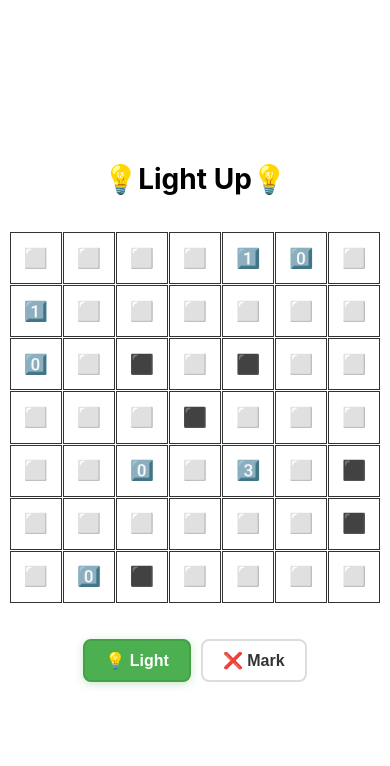
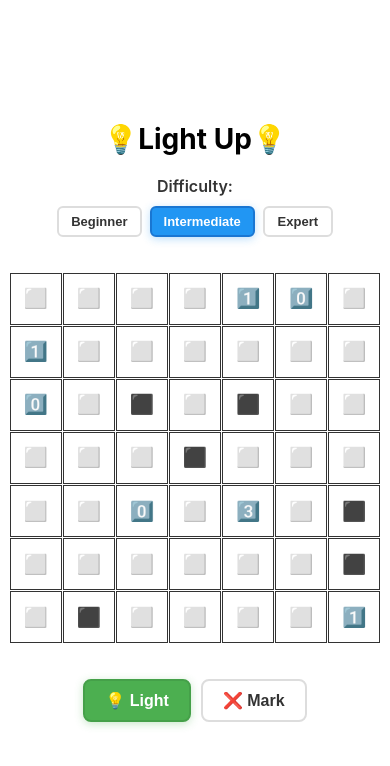
Before and after one commit to karstendick/light-up, a React Native app: screen / in a window 390 px wide. Shown: the top 766 px of the page. Built offline with nearby package versions, Linux system fonts and the light colour scheme.

Commit message:
add multiple board sizes

```diff
--- a/GameBoard.tsx
+++ b/GameBoard.tsx
@@ -4,16 +4,13 @@ import { Draft } from 'immer';
 import { Text, StyleSheet, View } from 'react-native';
 import './styles.css';
 
-// TODO: Handled different sized puzzles
-const nrows = 7;
-const ncols = 7;
-
-function itorc(i: number): [number, number] {
-  return [Math.floor(i / ncols), i % ncols];
+// Grid utility functions
+function itorc(i: number, cols: number): [number, number] {
+  return [Math.floor(i / cols), i % cols];
 }
 
-function rctoi(r: number, c: number): number {
-  return r * ncols + c;
+function rctoi(r: number, c: number, cols: number): number {
+  return r * cols + c;
 }
 
 enum CellState {
@@ -62,36 +59,77 @@ type Cell = {
 
 type PlacementMode = 'lightbulb' | 'x';
 
-const puzzle1 = `
+type Difficulty = 'beginner' | 'intermediate' | 'expert';
+
+type PuzzleConfig = {
+  puzzle: string;
+  rows: number;
+  cols: number;
+};
+
+const puzzles: Record<Difficulty, PuzzleConfig> = {
+  beginner: {
+    rows: 5,
+    cols: 5,
+    puzzle: `
+..1..
+.....
+1.=.1
+.....
+..1..
+`,
+  },
+  intermediate: {
+    rows: 7,
+    cols: 7,
+    puzzle: `
 ....10.
 1......
 0.=.=..
 ...=...
 ..0.3.=
 ......=
-.0=....`;
+.=....1
+`,
+  },
+  expert: {
+    rows: 9,
+    cols: 9,
+    puzzle: `
+...2.1...
+.=.....=.
+....=....
+1.=...=.1
+.........
+2.=...=.0
+....=....
+.=.....=.
+...0.3...
+`,
+  },
+};
 
-function parsePuzzle(puzzle: string): Cell[] {
+function parsePuzzle(puzzle: string, rows: number, cols: number): Cell[] {
   const lines = puzzle.trim().split('\n');
   const cells = [];
-  for (let y = 0; y < lines.length; y++) {
+  for (let y = 0; y < rows; y++) {
     const line = lines[y];
-    for (let x = 0; x < line.length; x++) {
+    for (let x = 0; x < cols; x++) {
       const char = line[x];
       const state = charToCellState[char];
-      cells.push({ id: x + y * line.length, state });
+      cells.push({ id: x + y * cols, state });
     }
   }
   return cells;
 }
 
 const transparentStates = [CellState.Empty, CellState.Xed, CellState.Lit, CellState.LitXed];
-function shineLight(cells: Cell[], lightbulbCell: Cell): Cell[] {
-  const [r, c] = itorc(lightbulbCell.id);
+function shineLight(cells: Cell[], lightbulbCell: Cell, rows: number, cols: number): Cell[] {
+  const [r, c] = itorc(lightbulbCell.id, cols);
   const litCells = [];
   // go up
   for (let i = r - 1; i >= 0; i--) {
-    const cell = cells[rctoi(i, c)];
+    const cell = cells[rctoi(i, c, cols)];
     if (transparentStates.includes(cell.state)) {
       litCells.push(cell);
     } else {
@@ -99,8 +137,8 @@ function shineLight(cells: Cell[], lightbulbCell: Cell): Cell[] {
     }
   }
   // go down
-  for (let i = r + 1; i < nrows; i++) {
-    const cell = cells[rctoi(i, c)];
+  for (let i = r + 1; i < rows; i++) {
+    const cell = cells[rctoi(i, c, cols)];
     if (transparentStates.includes(cell.state)) {
       litCells.push(cell);
     } else {
@@ -109,7 +147,7 @@ function shineLight(cells: Cell[], lightbulbCell: Cell): Cell[] {
   }
   // go left
   for (let i = c - 1; i >= 0; i--) {
-    const cell = cells[rctoi(r, i)];
+    const cell = cells[rctoi(r, i, cols)];
     if (transparentStates.includes(cell.state)) {
       litCells.push(cell);
     } else {
@@ -117,8 +155,8 @@ function shineLight(cells: Cell[], lightbulbCell: Cell): Cell[] {
     }
   }
   // go right
-  for (let i = c + 1; i < ncols; i++) {
-    const cell = cells[rctoi(r, i)];
+  for (let i = c + 1; i < cols; i++) {
+    const cell = cells[rctoi(r, i, cols)];
     if (transparentStates.includes(cell.state)) {
       litCells.push(cell);
     } else {
@@ -128,24 +166,24 @@ function shineLight(cells: Cell[], lightbulbCell: Cell): Cell[] {
   return litCells;
 }
 
-function getAdjacentCells(cells: Cell[], cell: Cell): Cell[] {
-  const [r, c] = itorc(cell.id);
+function getAdjacentCells(cells: Cell[], cell: Cell, rows: number, cols: number): Cell[] {
+  const [r, c] = itorc(cell.id, cols);
   const adjacentCells = [];
   // go up
   if (r > 0) {
-    adjacentCells.push(cells[rctoi(r - 1, c)]);
+    adjacentCells.push(cells[rctoi(r - 1, c, cols)]);
   }
   // go down
-  if (r < nrows - 1) {
-    adjacentCells.push(cells[rctoi(r + 1, c)]);
+  if (r < rows - 1) {
+    adjacentCells.push(cells[rctoi(r + 1, c, cols)]);
   }
   // go left
   if (c > 0) {
-    adjacentCells.push(cells[rctoi(r, c - 1)]);
+    adjacentCells.push(cells[rctoi(r, c - 1, cols)]);
   }
   // go right
-  if (c < ncols - 1) {
-    adjacentCells.push(cells[rctoi(r, c + 1)]);
+  if (c < cols - 1) {
+    adjacentCells.push(cells[rctoi(r, c + 1, cols)]);
   }
   return adjacentCells;
 }
@@ -154,8 +192,13 @@ function getAdjacentCells(cells: Cell[], cell: Cell): Cell[] {
 // 0 means the correct number of lightbulbs are adjacent
 // >0 means there are too many lightbulbs adjacent, which is an error
 // <0 means there are too few lightbulbs adjacent, so continue playing
-function getNumAdjacentLightbulbsDiff(cells: Cell[], cell: Cell): number {
-  const adjacentCells = getAdjacentCells(cells, cell);
+function getNumAdjacentLightbulbsDiff(
+  cells: Cell[],
+  cell: Cell,
+  rows: number,
+  cols: number
+): number {
+  const adjacentCells = getAdjacentCells(cells, cell, rows, cols);
   const numAdjacentLightbulbs = adjacentCells.filter(
     (cell) => cell.state === CellState.Lightbulb
   ).length;
@@ -164,7 +207,7 @@ function getNumAdjacentLightbulbsDiff(cells: Cell[], cell: Cell): number {
   return numAdjacentLightbulbs - numRequiredAdjacentLightbulbs;
 }
 
-function cellIsError(cells: Cell[], cell: Cell): boolean {
+function cellIsError(cells: Cell[], cell: Cell, rows: number, cols: number): boolean {
   if (
     ![
       CellState.Shaded0,
@@ -176,11 +219,11 @@ function cellIsError(cells: Cell[], cell: Cell): boolean {
   ) {
     return false;
   }
-  const numAdjacentLightbulbsDiff = getNumAdjacentLightbulbsDiff(cells, cell);
+  const numAdjacentLightbulbsDiff = getNumAdjacentLightbulbsDiff(cells, cell, rows, cols);
   return numAdjacentLightbulbsDiff > 0;
 }
 
-function checkIsGameWon(cells: Cell[]): boolean {
+function checkIsGameWon(cells: Cell[], rows: number, cols: number): boolean {
   // Check that all cells are lit
   const disallowedStates = [CellState.Empty, CellState.Xed];
   const cellsWithDisallowedStates = cells.filter((cell) => disallowedStates.includes(cell.state));
@@ -198,7 +241,7 @@ function checkIsGameWon(cells: Cell[]): boolean {
     ].includes(cell.state)
   );
   const numAdjacentLightbulbsDiffs = numberedCells.map((cell) =>
-    getNumAdjacentLightbulbsDiff(cells, cell)
+    getNumAdjacentLightbulbsDiff(cells, cell, rows, cols)
   );
   if (numAdjacentLightbulbsDiffs.some((diff) => diff !== 0)) {
     return false;
@@ -208,9 +251,21 @@ function checkIsGameWon(cells: Cell[]): boolean {
 }
 
 export default function GameBoard() {
-  const [cells, setCells] = useImmer(parsePuzzle(puzzle1));
+  const [difficulty, setDifficulty] = useState<Difficulty>('intermediate');
+  const [currentPuzzle, setCurrentPuzzle] = useState(puzzles[difficulty]);
+  const [cells, setCells] = useImmer(
+    parsePuzzle(currentPuzzle.puzzle, currentPuzzle.rows, currentPuzzle.cols)
+  );
   const [isGameWon, setIsGameWon] = useImmer(false);
   const [placementMode, setPlacementMode] = useState<PlacementMode>('lightbulb');
+
+  const handleDifficultyChange = (newDifficulty: Difficulty) => {
+    const newPuzzle = puzzles[newDifficulty];
+    setDifficulty(newDifficulty);
+    setCurrentPuzzle(newPuzzle);
+    setCells(parsePuzzle(newPuzzle.puzzle, newPuzzle.rows, newPuzzle.cols));
+    setIsGameWon(false);
+  };
 
   function cellIsClickable(cell: Cell): boolean {
     if (isGameWon) {
@@ -291,7 +346,9 @@ export default function GameBoard() {
       prevLitXedCells.forEach((cell) => (draftCells[cell.id].state = CellState.Xed));
       // Light all cells that are now lit by lightbulbs
       const lightbulbCells = draftCells.filter((cell) => cell.state === CellState.Lightbulb);
-      const litCells = lightbulbCells.flatMap((cell) => shineLight(draftCells, cell));
+      const litCells = lightbulbCells.flatMap((cell) =>
+        shineLight(draftCells, cell, currentPuzzle.rows, currentPuzzle.cols)
+      );
       litCells.forEach((cell) => {
         if ([CellState.Xed, CellState.LitXed].includes(cell.state)) {
           draftCells[cell.id].state = CellState.LitXed;
@@ -302,24 +359,60 @@ export default function GameBoard() {
 
       // Check for errors
       draftCells.forEach((cell) => {
-        draftCells[cell.id].isError = cellIsError(draftCells, cell);
+        draftCells[cell.id].isError = cellIsError(
+          draftCells,
+          cell,
+          currentPuzzle.rows,
+          currentPuzzle.cols
+        );
       });
 
       // Check for win condition
-      setIsGameWon(checkIsGameWon(draftCells));
+      setIsGameWon(checkIsGameWon(draftCells, currentPuzzle.rows, currentPuzzle.cols));
     });
   };
 
   return (
     <React.Fragment>
-      <div className="board_grid">
+      {/* Difficulty selector */}
+      <View style={styles.difficultySelector}>
+        <Text style={styles.selectorLabel}>Difficulty:</Text>
+        <View style={styles.difficultyButtons}>
+          <button
+            className={`difficulty-button ${difficulty === 'beginner' ? 'active' : ''}`}
+            onClick={() => handleDifficultyChange('beginner')}
+            type="button"
+            aria-label="Beginner difficulty (5x5)"
+          >
+            Beginner
+          </button>
+          <button
+            className={`difficulty-button ${difficulty === 'intermediate' ? 'active' : ''}`}
+            onClick={() => handleDifficultyChange('intermediate')}
+            type="button"
+            aria-label="Intermediate difficulty (7x7)"
+          >
+            Intermediate
+          </button>
+          <button
+            className={`difficulty-button ${difficulty === 'expert' ? 'active' : ''}`}
+            onClick={() => handleDifficultyChange('expert')}
+            type="button"
+            aria-label="Expert difficulty (9x9)"
+          >
+            Expert
+          </button>
+        </View>
+      </View>
+
+      <div className="board_grid" data-size={currentPuzzle.rows}>
         {cells.map((cell) => (
           <button
             disabled={!cellIsClickable(cell)}
             className={'cell ' + (cell.isError ? 'cell_error' : '')}
             onClick={() => handleClick(cell)}
             key={cell.id}
-            aria-label={`Cell at row ${Math.floor(cell.id / ncols) + 1}, column ${(cell.id % ncols) + 1}`}
+            aria-label={`Cell at row ${Math.floor(cell.id / currentPuzzle.cols) + 1}, column ${(cell.id % currentPuzzle.cols) + 1}`}
             type="button"
           >
             {cellStateToContent[cell.state]}
@@ -359,6 +452,20 @@ const styles = StyleSheet.create({
     textAlign: 'center',
     color: '#4CAF50',
   },
+  difficultySelector: {
+    alignItems: 'center',
+    marginBottom: 20,
+  },
+  selectorLabel: {
+    fontSize: 16,
+    fontWeight: '600',
+    marginBottom: 10,
+    color: '#333',
+  },
+  difficultyButtons: {
+    flexDirection: 'row',
+    gap: 8,
+  },
   modeSelector: {
     flexDirection: 'row',
     justifyContent: 'center',
--- a/styles.css
+++ b/styles.css
@@ -23,13 +23,27 @@ body {
 /* Game board responsive grid */
 .board_grid {
   display: grid;
-  grid-template-columns: repeat(7, 1fr);
-  grid-template-rows: repeat(7, 1fr);
   gap: 2px;
   width: min(90vw, 500px);
   max-width: 500px;
   aspect-ratio: 1;
   margin: 1rem auto;
+}
+
+/* Dynamic grid sizes based on data attribute */
+.board_grid[data-size='5'] {
+  grid-template-columns: repeat(5, 1fr);
+  grid-template-rows: repeat(5, 1fr);
+}
+
+.board_grid[data-size='7'] {
+  grid-template-columns: repeat(7, 1fr);
+  grid-template-rows: repeat(7, 1fr);
+}
+
+.board_grid[data-size='9'] {
+  grid-template-columns: repeat(9, 1fr);
+  grid-template-rows: repeat(9, 1fr);
 }
 
 /* Cell styles with mobile optimizations */
@@ -167,3 +181,50 @@ button {
     min-width: 100px;
   }
 }
+
+/* Difficulty selector buttons */
+.difficulty-button {
+  padding: 8px 16px;
+  font-size: 14px;
+  font-weight: 600;
+  border: 2px solid #ddd;
+  border-radius: 6px;
+  background-color: #fff;
+  color: #333;
+  cursor: pointer;
+  transition: all 0.2s ease;
+  user-select: none;
+  -webkit-user-select: none;
+  touch-action: manipulation;
+  min-width: 80px;
+}
+
+.difficulty-button:hover {
+  background-color: #f5f5f5;
+  border-color: #bbb;
+}
+
+.difficulty-button:active {
+  transform: scale(0.95);
+}
+
+.difficulty-button.active {
+  background-color: #2196f3;
+  color: white;
+  border-color: #1976d2;
+  box-shadow: 0 2px 8px rgba(33, 150, 243, 0.3);
+}
+
+.difficulty-button.active:hover {
+  background-color: #1976d2;
+  border-color: #1565c0;
+}
+
+/* Mobile-specific difficulty button adjustments */
+@media (max-width: 768px) {
+  .difficulty-button {
+    padding: 6px 12px;
+    font-size: 13px;
+    min-width: 70px;
+  }
+}
```
